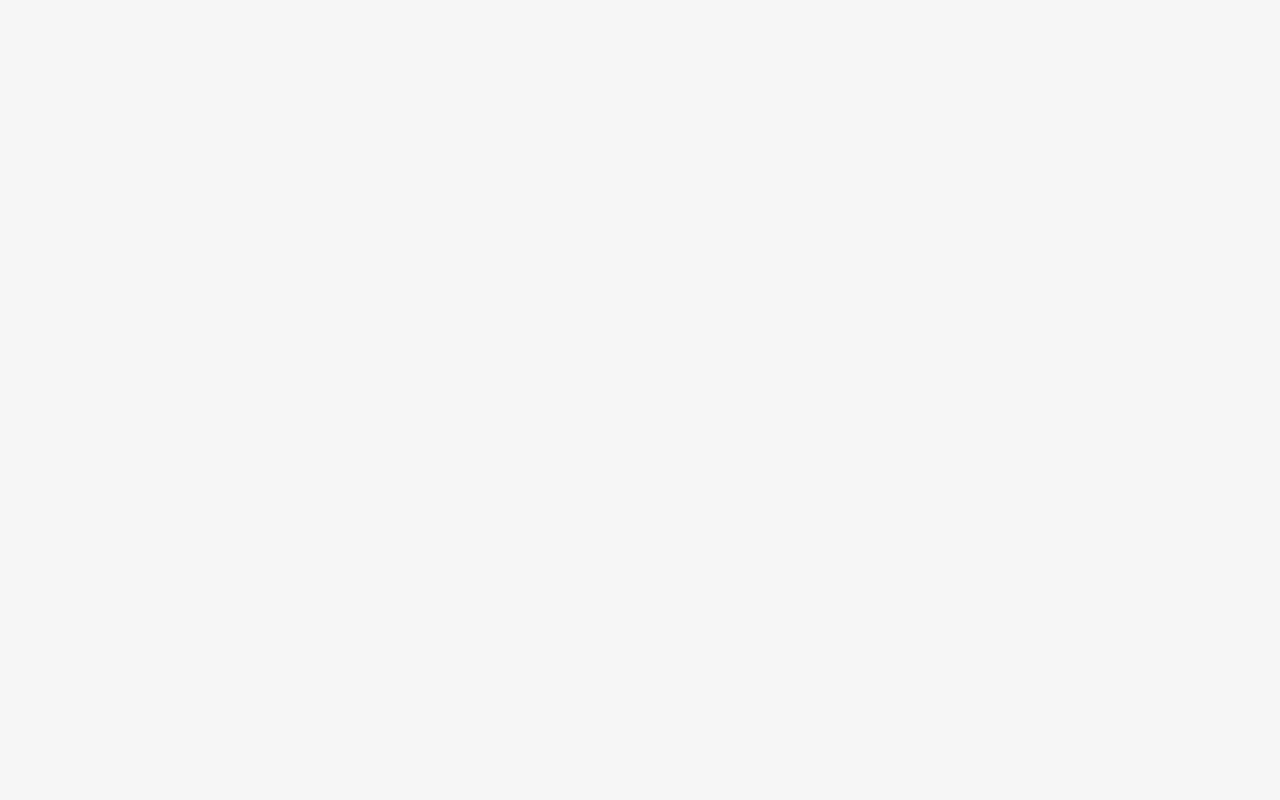
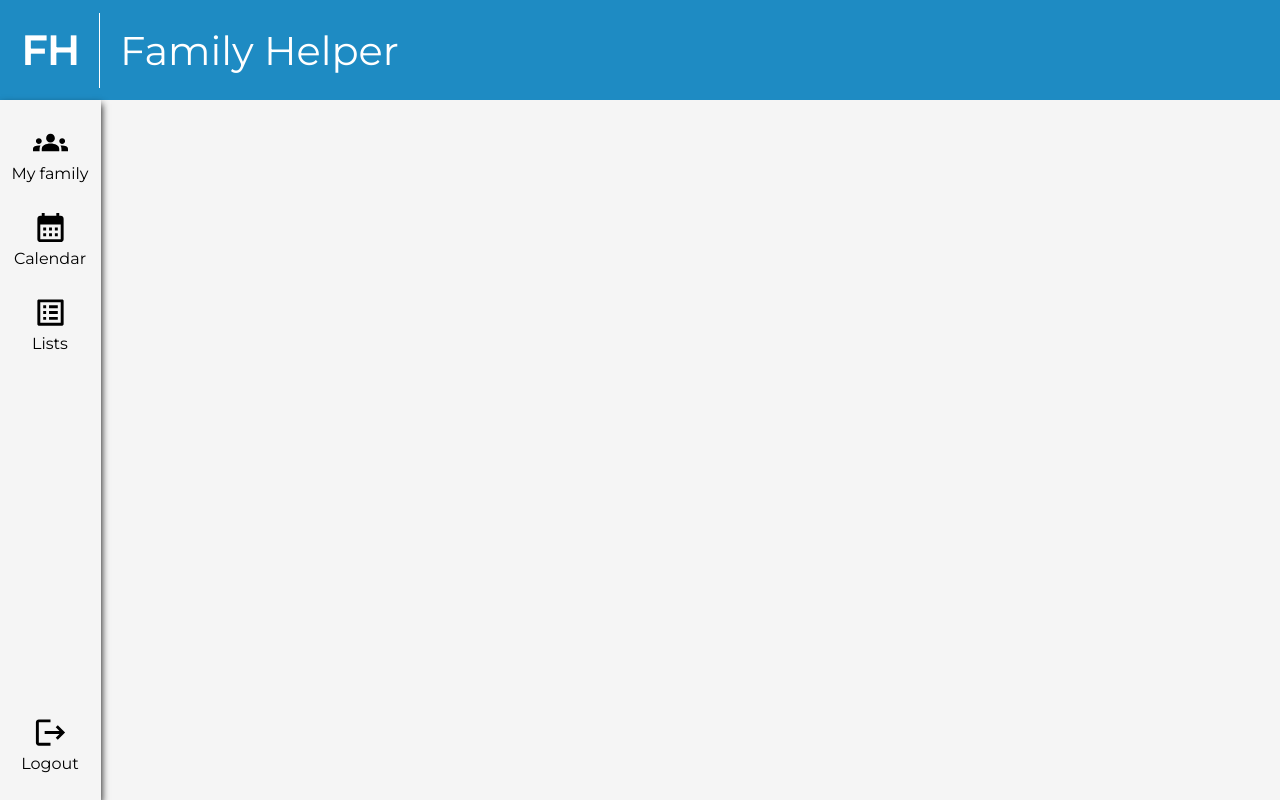
Before and after one commit to bogdansmk/FamilyHelper, a React (Create React App) app in the folder ui/: page /Lists in a window 1280 px wide. Before the commit this address had no page. Built offline with nearby package versions, Linux system fonts and the light colour scheme.

Commit message:
add mock lists page

```diff
--- /dev/null
+++ b/ui/src/Lists/Lists.tsx
@@ -0,0 +1,15 @@
+import React from 'react';
+import {Link} from 'react-router-dom';
+import Header from "../components/Header/Header";
+import LeftMenu from "../components/LeftMenu/LeftMenu";
+
+export default class ListsPage extends React.Component {
+    render() {
+        return (
+            <>
+                <Header/>
+                <LeftMenu/>
+            </>
+        );
+    }
+}
--- a/ui/src/index.tsx
+++ b/ui/src/index.tsx
@@ -5,6 +5,7 @@ import reportWebVitals from './reportWebVitals';
 import {Route, BrowserRouter, Routes} from 'react-router-dom';
 import LoginPage from './Auth/Login';
 import RegistrationPage from './Auth/Register';
+import ListsPage from "./Lists/Lists";
 
 const root = ReactDOM.createRoot(
     document.getElementById('root') as HTMLElement
@@ -15,6 +16,7 @@ root.render(
             <Routes>
                 <Route path="/" element={<LoginPage/>}/>
                 <Route path="Register" element={<RegistrationPage/>}/>
+                <Route path="Lists" element={<ListsPage/>}/>
             </Routes>
         </BrowserRouter>
     </React.StrictMode>
```
Also changed, not shown: ui/src/Lists/Lists.css (added).
